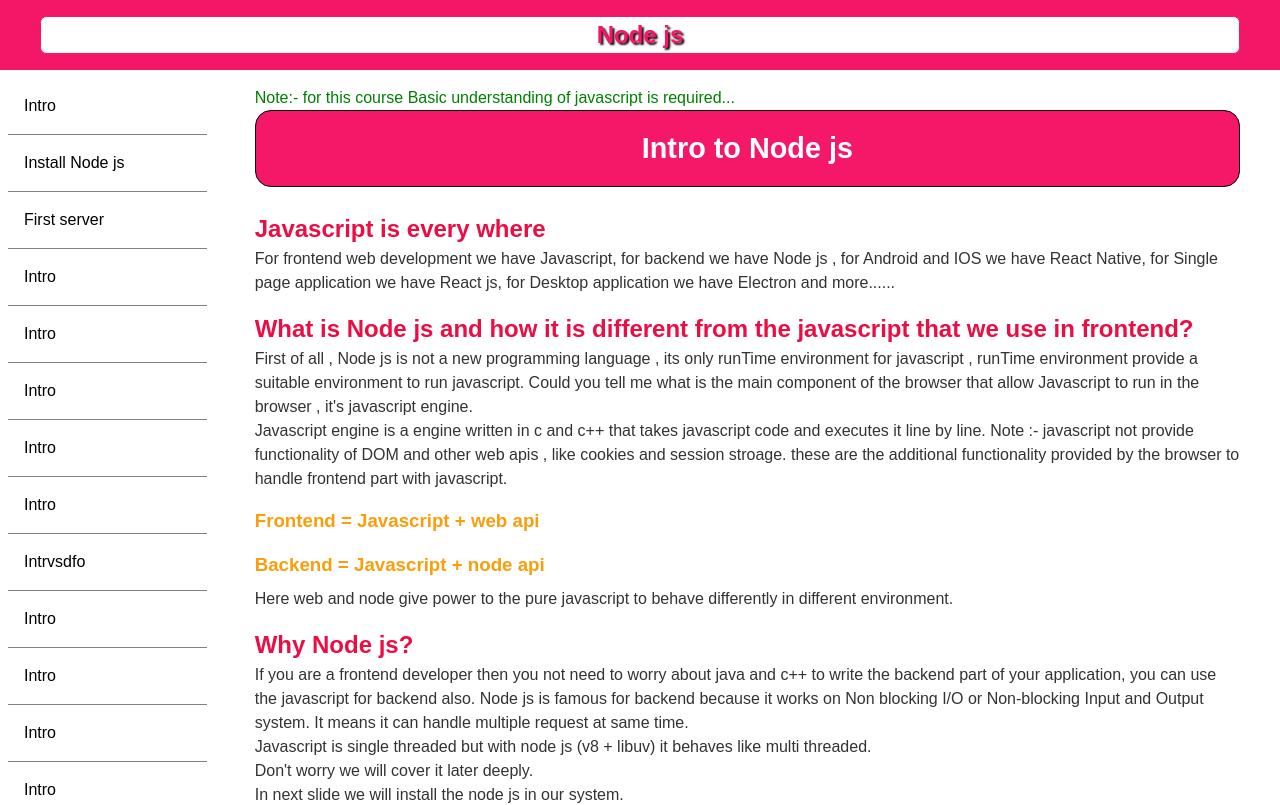
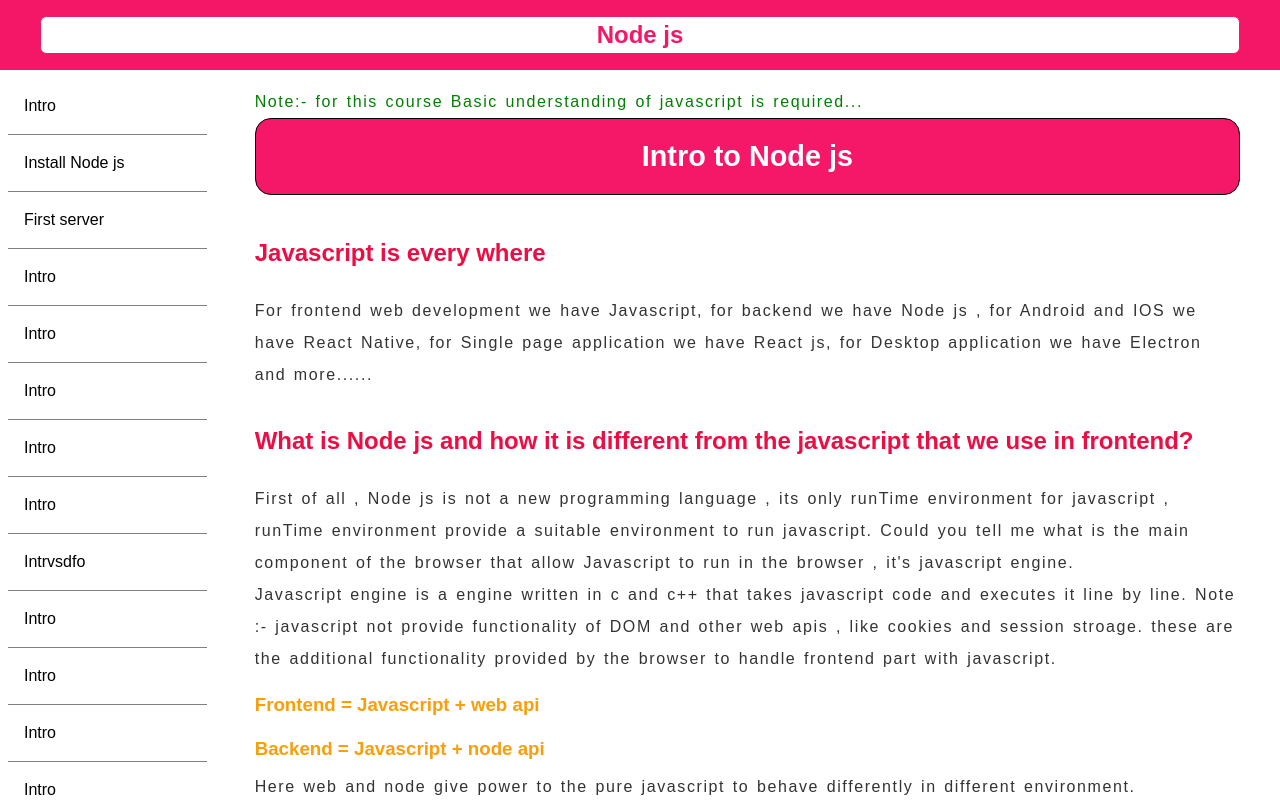
Before and after one commit to Abhinish-Kumar/Dodo, a React (Create React App) app: page / in a window 1280 px wide. Shown: the top 805 px of the page. Built offline with nearby package versions, Linux system fonts and the light colour scheme.

Commit message:
Add files via upload

```diff
--- a/src/App.js
+++ b/src/App.js
@@ -25,7 +25,7 @@
         </button>
       </div>
       <div className="body">
-        <Sidebar togle={state} />
+        <Sidebar togle={state} onClickTogle={togleFunction} />
 
         <Content />
       </div>
--- a/src/Components/Body/Content/Content.js
+++ b/src/Components/Body/Content/Content.js
@@ -9,7 +9,7 @@
     <div className="Content">
       <Routes>
         {/* <Intro /> */}
-        <Route path="" Component={() => <Intro />} />
+        <Route path="/" Component={() => <Intro />} />
         <Route path="/installation" Component={() => <Install />} />
         <Route path="/chapter1" Component={() => <Chapter1 />} />
       </Routes>
--- a/src/Components/Body/Pages/Page.css
+++ b/src/Components/Body/Pages/Page.css
@@ -16,9 +16,10 @@
 
 .page p{
             color: #333;
-            line-height: 1.5rem;
+            line-height:2rem;
+            letter-spacing:.1rem;
+            word-spacing: .1rem;
 }
-
 
 .page h3{
             color: rgb(250, 158, 10);
@@ -28,4 +29,6 @@
 .page h2{
             color: rgb(235, 14, 69);
             margin-top: 1rem;
+            margin-bottom: .5rem;
+            padding: 1rem 1rem 1rem 0;
 }
--- a/src/Components/Body/Sidebar/Sidebar.js
+++ b/src/Components/Body/Sidebar/Sidebar.js
@@ -1,9 +1,9 @@
 import "./Sidebar.css";
 import { Link } from "react-router-dom";
 
-function Sidebar({ togle }) {
+function Sidebar({ togle, onClickTogle }) {
   return (
-    <aside className={togle}>
+    <aside className={togle} onClick={onClickTogle}>
       <ul>
         <Link to={"/"}>
           <li>Intro</li>
--- a/src/Components/Footer/Footer.css
+++ b/src/Components/Footer/Footer.css
@@ -7,7 +7,10 @@
             color: #fffffe;
             padding-top: 2rem;
             padding-bottom: 2rem;
+
+
 }
+
 
 .fcontent{
             display: flex;
@@ -72,17 +75,18 @@
             justify-content: center;
             gap: 2rem;
             margin-top: 1.5rem;
+
 }
 
 .logo{
             width: 2.3rem;
-
+           transition:linear;
             filter: drop-shadow(0rem 0rem 3px rgb(243, 148, 16));
 }
 .logo:hover{
-            width: 2.5rem;
+            transform:scale(1.2);
 
-            filter: drop-shadow(0rem 0rem 8px rgb(74, 236, 16));
+            filter: drop-shadow(0rem 0rem 8px rgb(236, 16, 152));
 }
 
 .logo .github{
--- a/src/Components/Header/Header.css
+++ b/src/Components/Header/Header.css
@@ -18,6 +18,7 @@
             max-width: 1200px;
             text-align: center;
             color: rgb(245, 23, 103);
-            text-shadow: 2px 2px 2px  rgb(29, 1, 11);
+            /* text-shadow: 2px 2px 2px  rgb(29, 1, 11); */
+
             border-radius: .4rem;
 }
```
Also changed, not shown: src/Form.js (+25 -25 lines).
